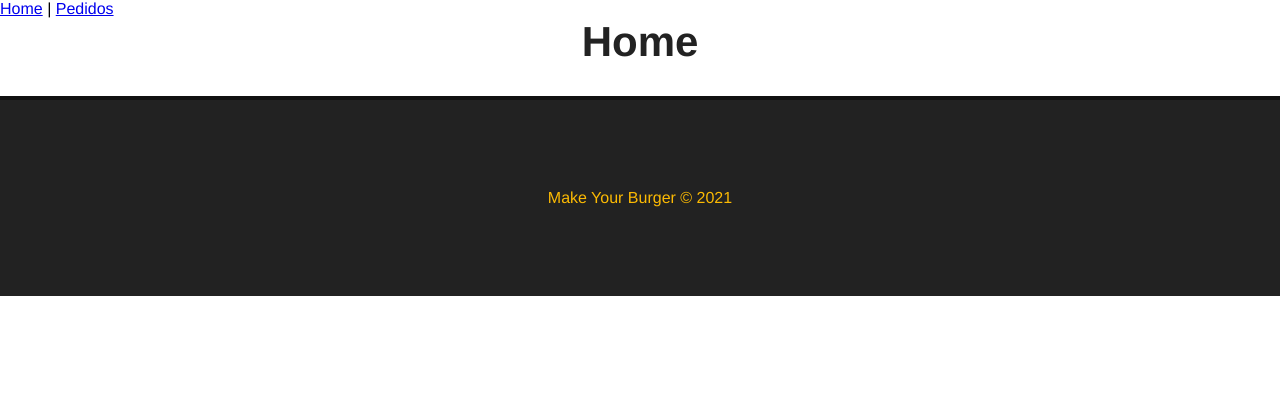
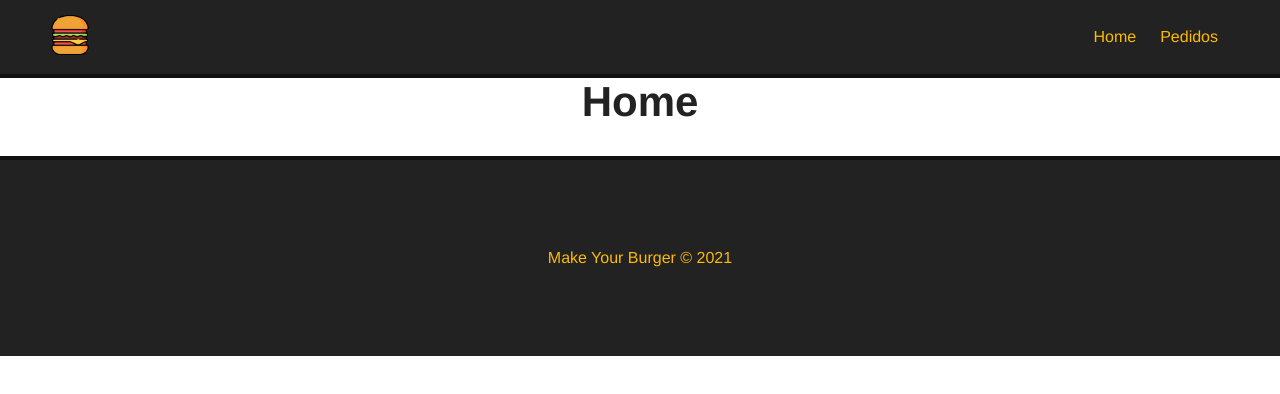
Before and after one commit to titiushadow/Make_your_burger, a Vue app: page / in a window 1280 px wide. Shown: the top 394 px of the page. Built offline with nearby package versions, Linux system fonts and the light colour scheme.

Commit message:
Adicionando css scoped

```diff
--- a/src/components/Navbar.vue
+++ b/src/components/Navbar.vue
@@ -1,15 +1,50 @@
 <template>
+  <div>
     <div id="nav">
-        <router-link to="/">
-        </router-link>
-            <img src="" id="logo">
-        <router-link to="/">Home</router-link> |
-        <router-link to="/Pedidos">Pedidos</router-link>
+      <router-link id="logo-url" to="/">
+        <img id="logo" :src="logo" :alt="alt">
+      </router-link>
+      <router-link to="/">Home</router-link>
+      <router-link to="/pedidos">Pedidos</router-link>
     </div>
+  </div>
 </template>
 
 <script>
 export default {
-    nome: 'Navbar'
+  name: "Navbar",
+  props: ["logo", "alt"]
 }
 </script>
+
+<style scoped>
+    #nav {
+        background-color: #222;
+        border-bottom: 4px solid #111;
+        padding: 15px 50px;
+        display: flex;
+        justify-content: flex-end;
+        align-items: center;
+    }
+
+    #nav #logo-url {
+        margin: auto;
+        margin-left: 0;
+    }
+
+    #logo {
+        width: 40px;
+        height: 40px;
+    }
+
+    #nav a {
+        color: #FCBA03;
+        text-decoration: none;
+        margin: 12px;
+        transition: .5s;
+    }
+
+    #nav a:hover {
+        color: #FFF;
+    }
+</style>
```
